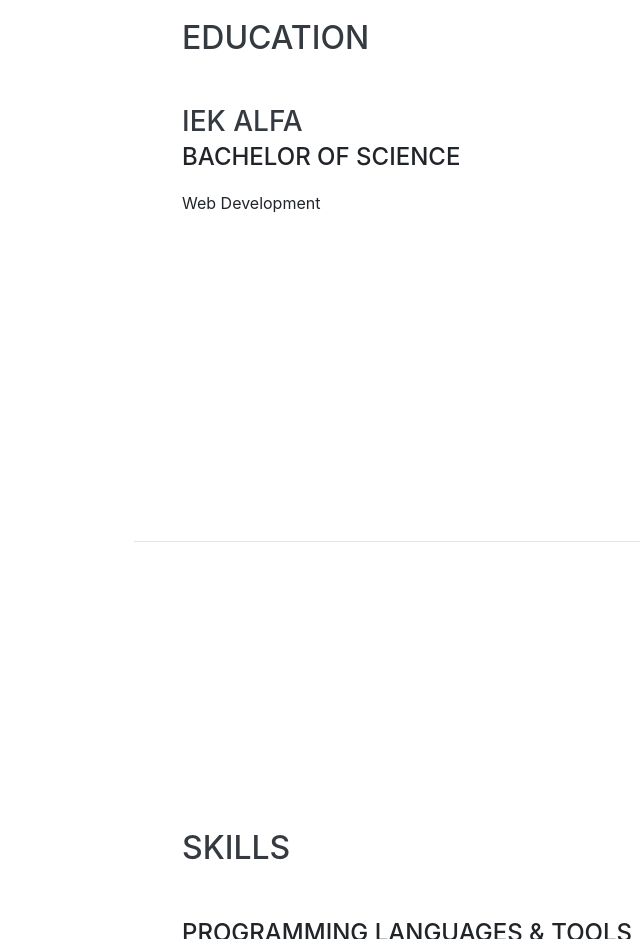
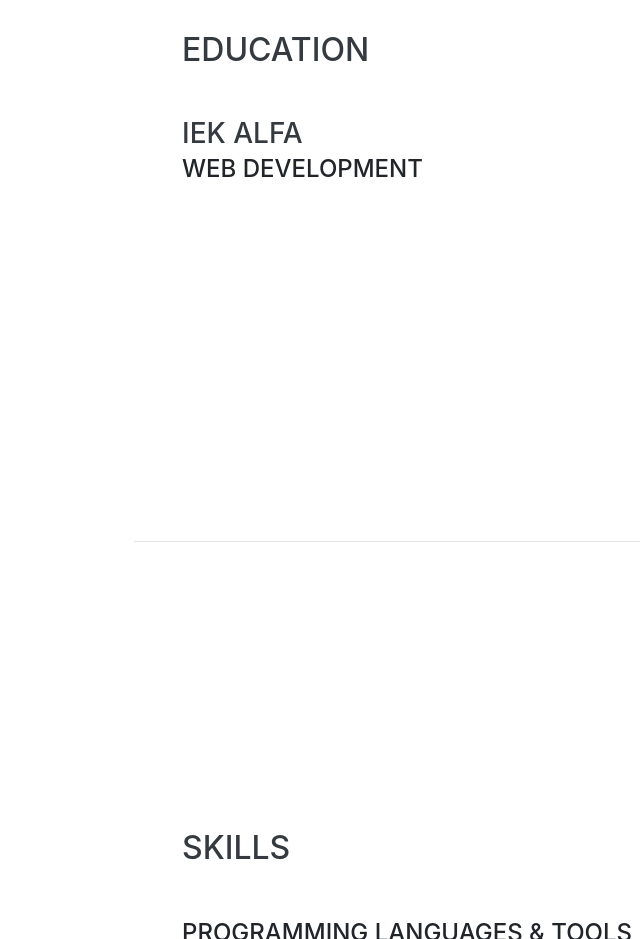
Before and after one commit to giotatsg/giotatsg.github.io, a website with bundled scripts: page index.html in a window 1280 px wide. Shown: the part 1060-1999 px from the top of the page, without its empty margins (138-778 px from the left). Built offline with nearby package versions, Linux system fonts and the light colour scheme; a web font is replaced by a local one.

Commit message:
Update index.html

```diff
--- a/index.html
+++ b/index.html
@@ -91,9 +91,8 @@
         <div class="resume-item d-flex flex-column flex-md-row justify-content-between mb-5">
           <div class="resume-content">
             <h3 class="mb-0">IEK ALFA</h3>
-            <div class="subheading mb-3">Bachelor of Science</div>
-            <div>Web Development</div>
-           </div>
+            <div class="subheading mb-3">Web Development</div>
+          </div>
         </div>
       </div>
     </section>
```
